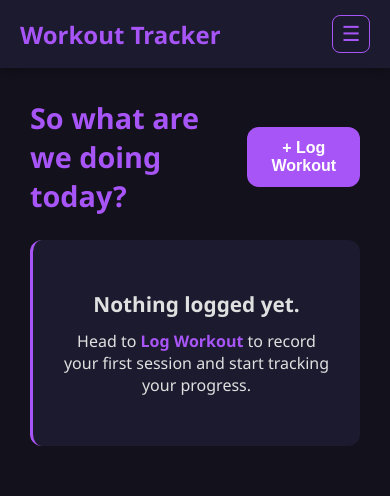
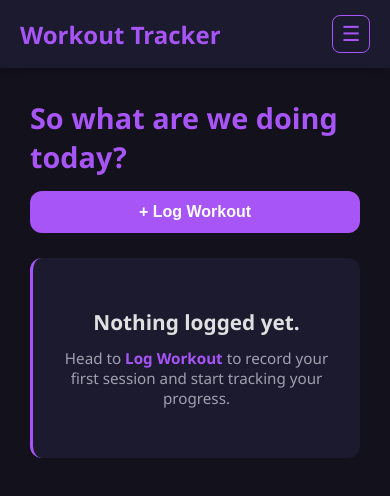
Before and after one commit to McKwakkle/workout-tracker, a React (Create React App) app: page / in a window 390 px wide. Shown: the top 496 px of the page. Built offline with nearby package versions, Linux system fonts and the light colour scheme.

Commit message:
Fix CSS class names and enhance dashboard layout styles

```diff
--- a/src/App.css
+++ b/src/App.css
@@ -1253,7 +1253,7 @@ empty-state strong {
   font-size: 0.8rem;
 }
 
-.cal-detail-exercise-col {
+.cal-detail-exercises-col {
   flex: 1;
 }
 
@@ -1537,7 +1537,7 @@ empty-state strong {
   margin-bottom: 12px;
 }
 
-.dashoard-empty-sub {
+.dashboard-empty-sub {
   color: #a0a0b0;
   font-size: 0.95rem;
 }
@@ -1657,7 +1657,7 @@ empty-state strong {
   transition: border-color 0.3s ease;
 }
 
-.dasboard-no-photo:hover {
+.dashboard-no-photo:hover {
   border-color: #a855f7;
 }
 
@@ -1762,4 +1762,36 @@ empty-state strong {
     padding: 12px 16px;
     border-radius: 8px;
   }
-}
+
+  .dashboard-header {
+    flex-direction: column;
+    align-items: flex-start;
+    gap: 15px;
+  }
+
+  .dashboard-log-btn {
+    width: 100%;
+  }
+
+  .dashboard-top-row {
+    flex-direction: column;
+  }
+
+  .dashboard-latest-photo,
+  .dashboard-no-photo {
+    flex: none;
+    width: 100%;
+  }
+
+  .dashboard-photo-img {
+    aspect-ratio: 16/9;
+  }
+
+  .dashboard-stats-row {
+    flex-wrap: wrap;
+  }
+
+  .dashboard-stat-tile {
+    flex: 0 0 calc(50% - 8px);
+  }
+}
```
